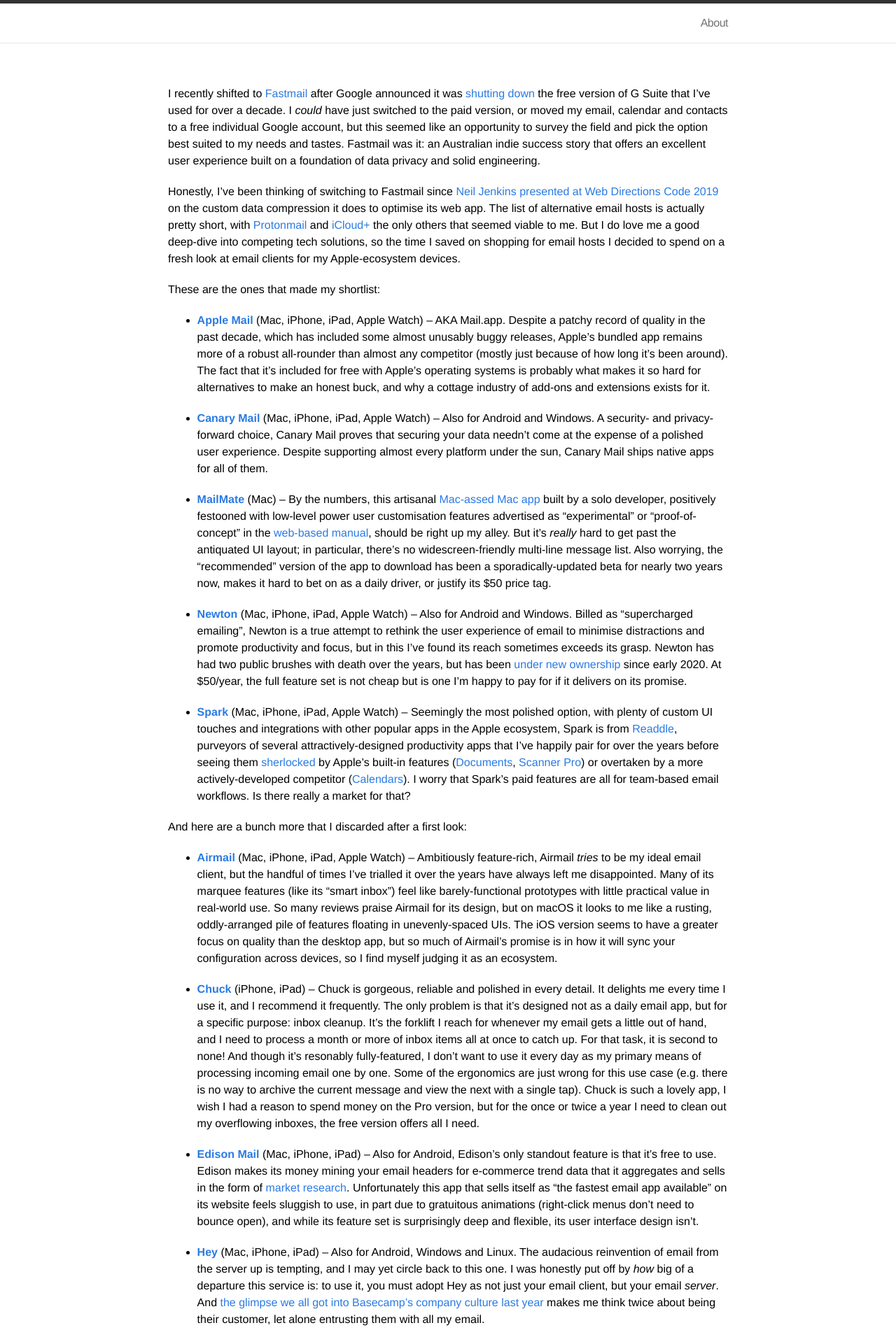
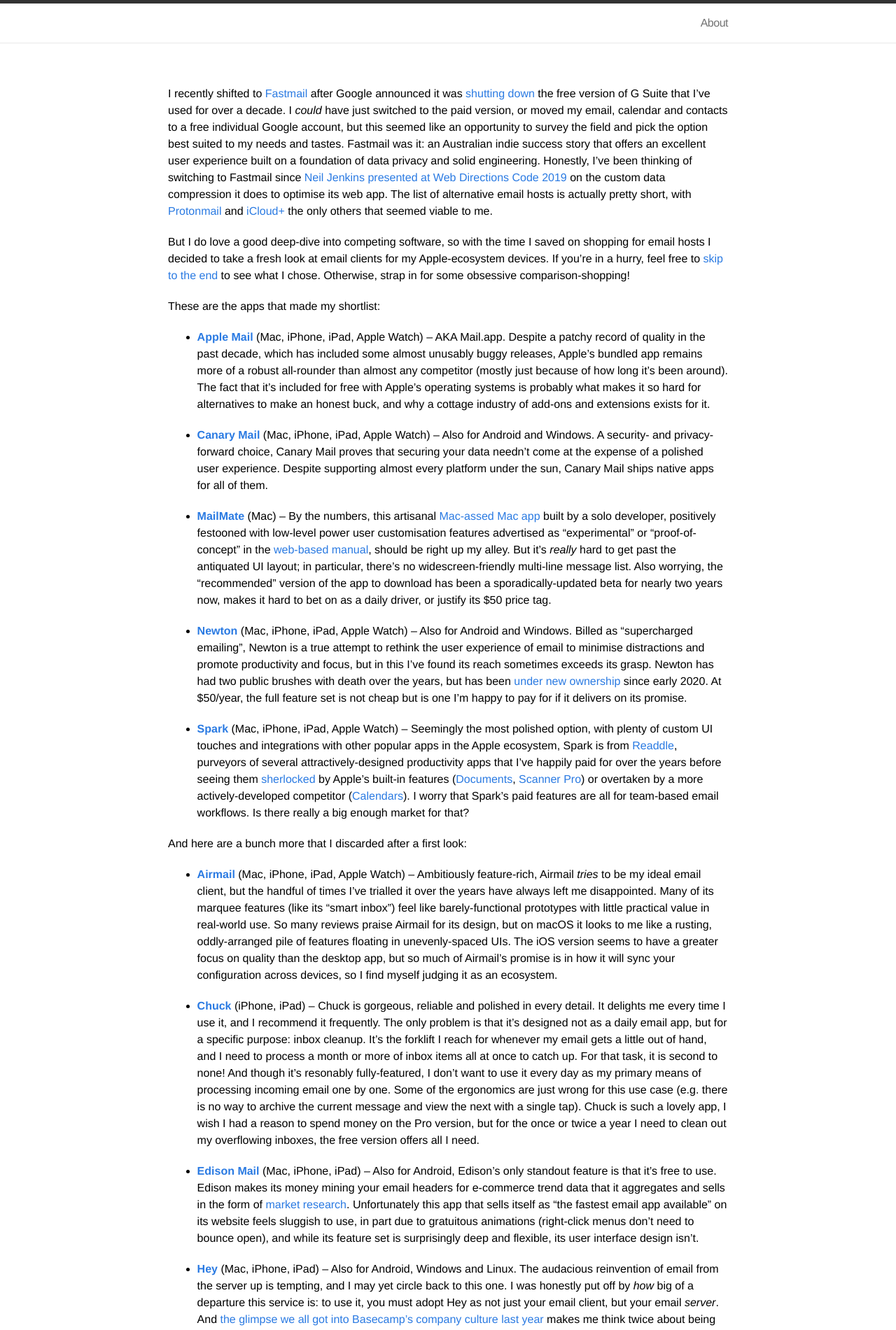
Before and after one commit to sentience/kevinyank.com, a Jekyll site: the page built from _posts/2022-03-08-email-apps.md, in a window 1280 px wide. Shown: the top 1901 px of the page at 70% size. Built offline with Jekyll 4.4.1, drawn with Linux system fonts in a browser that asks for light colours; our own code applies the rules of GitHub Pages for plain Markdown files; some of the changed text lies outside the part shown.

Commit message:
Content tweaks for Email apps post

```diff
--- a/_posts/2022-03-08-email-apps.md
+++ b/_posts/2022-03-08-email-apps.md
@@ -17,18 +17,18 @@
 Fastmail was it: an Australian indie success story
 that offers an excellent user experience
 built on a foundation of data privacy
-and solid engineering.
-
-Honestly, I've been thinking of switching to Fastmail since
+and solid engineering. Honestly, I've been thinking of switching to Fastmail since
 [Neil Jenkins presented at Web Directions Code 2019]
 on the custom data compression it does to optimise its web app.
 The list of alternative email hosts is actually pretty short,
 with [Protonmail] and [iCloud+] the only others that seemed viable to me.
-But I do love me a good deep-dive into competing tech solutions,
-so the time I saved on shopping for email hosts I decided to spend on
-a fresh look at email clients for my Apple-ecosystem devices.
 
-These are the ones that made my shortlist:
+But I do love a good deep-dive into competing software,
+so with the time I saved on shopping for email hosts
+I decided to take a fresh look at
+email clients for my Apple-ecosystem devices. If you're in a hurry, feel free to [skip to the end](#section-the-end) to see what I chose. Otherwise, strap in for some obsessive comparison-shopping!
+
+These are the apps that made my shortlist:
 
 * **[Apple Mail]** (Mac, iPhone, iPad, Apple Watch) – AKA Mail.app. Despite a patchy record of quality in the past decade, which has included some almost unusably buggy releases, Apple's bundled app remains more of a robust all-rounder than almost any competitor (mostly just because of how long it's been around). The fact that it's included for free with Apple's operating systems is probably what makes it so hard for alternatives to make an honest buck, and why a cottage industry of add-ons and extensions exists for it.
 
@@ -38,7 +38,7 @@
 
 * **[Newton]** (Mac, iPhone, iPad, Apple Watch) – Also for Android and Windows. Billed as "supercharged emailing", Newton is a true attempt to rethink the user experience of email to minimise distractions and promote productivity and focus, but in this I've found its reach sometimes exceeds its grasp. Newton has had two public brushes with death over the years, but has been [under new ownership][Newton under new ownership] since early 2020. At $50/year, the full feature set is not cheap but is one I'm happy to pay for if it delivers on its promise.
 
-* **[Spark]** (Mac, iPhone, iPad, Apple Watch) – Seemingly the most polished option, with plenty of custom UI touches and integrations with other popular apps in the Apple ecosystem, Spark is from [Readdle], purveyors of several attractively-designed productivity apps that I've happily pair for over the years before seeing them [sherlocked] by Apple's built-in features ([Documents], [Scanner Pro]) or overtaken by a more actively-developed competitor ([Calendars]). I worry that Spark's paid features are all for team-based email workflows. Is there really a market for that?
+* **[Spark]** (Mac, iPhone, iPad, Apple Watch) – Seemingly the most polished option, with plenty of custom UI touches and integrations with other popular apps in the Apple ecosystem, Spark is from [Readdle], purveyors of several attractively-designed productivity apps that I've happily paid for over the years before seeing them [sherlocked] by Apple's built-in features ([Documents], [Scanner Pro]) or overtaken by a more actively-developed competitor ([Calendars]). I worry that Spark's paid features are all for team-based email workflows. Is there really a big enough market for that?
 
 And here are a bunch more that I discarded after a first look:
 
@@ -75,13 +75,13 @@
 If you're still on Google for your email and you haven't tried Mimestream,
 do yourself a favour!
 
-Oh, and you might be wonder why not use [Fastmail's own apps][Fastmail app]!
+Oh, and you might be wonder why I don't just use [Fastmail's own apps][Fastmail app]!
 I certainly applaud Fastmail for shipping
 well-made, full-featured mobile apps,
 but the reality is they are merely very nice wrappers for
 their (also excellent) web app experience.
 If you live happily in Gmail's web app,
-then Fastmail's equivalent is probably just the equivalent you're looking for.
+then Fastmail's equivalent is probably just what you're looking for.
 But I'm after a native app that runs as a first-class citizen on macOS,
 and leverages the native UI and system integration features of iOS and iPadOS.
 I _do_ keep the Fastmail app installed on my mobile devices,
--- a/css/main.css
+++ b/css/main.css
@@ -279,6 +279,7 @@
   border: 1px solid currentColor;
   border-collapse: separate;
   border-spacing: 0;
+  caption-side: bottom;
 }
 
 .post table.scores td {
```
Also changed, not shown: other parts of _posts/2022-03-08-email-apps.md (+4 -3 lines).
